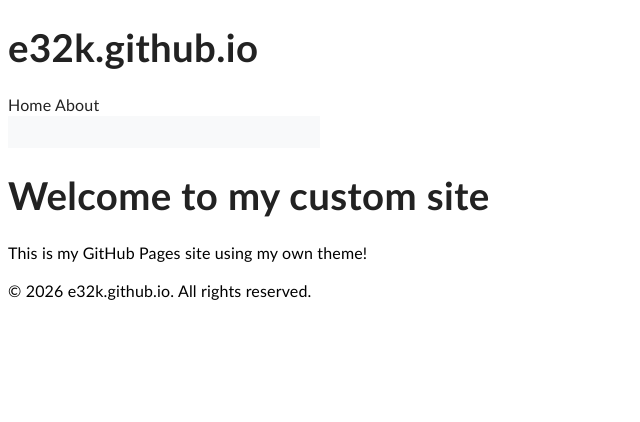
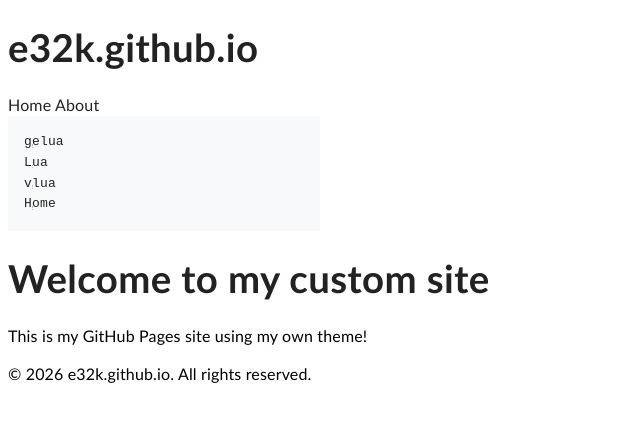
Before and after one commit to E32k/e32k.github.io, a Jekyll site: the page built from index.md, in a window 1280 px wide. Shown: the top 422 px of the page, without its empty margins (0-640 px from the left). Built offline with Jekyll 4.4.1, drawn with Linux system fonts in a browser that asks for light colours.

Commit message:
Refactor sidebar to sort pages by path instead of url

```diff
--- a/_includes/sidebar.html
+++ b/_includes/sidebar.html
@@ -1,45 +1,28 @@
 <aside id="sidebar">
   <ul class="tree">
 
-    {% assign pages = site.pages | sort: "url" %}
+    {% assign pages = site.pages | sort: "path" %}
 
     {% for page in pages %}
-      {% if page.title %}
+      {% if page.title and page.path contains "index.md" %}
 
-        {% assign parts = page.url | split: "/" %}
-        {% assign last = parts | last %}
-
-        {%- comment -%}
-        A folder:
-        - URL ends with /
-        - last part is empty string
-        {%- endcomment -%}
-        {% if last == "" %}
+        {% assign folder_url = page.url %}
 
         <li class="node folder">
           <details>
             <summary>
-                <a href="{{ page.url }}">{{ page.title }}</a>
+              <a href="{{ folder_url }}">{{ page.title }}</a>
             </summary>
 
             <ul>
               {% for subpage in pages %}
-                  {% if subpage.title and subpage.url != page.url %}
-
-                    {% if subpage.url contains page.url %}
-                      {% assign subparts = subpage.url | split: "/" %}
-                      {% assign sublast = subparts | last %}
-
-                      {%- comment -%}
-                      A file:
-                      - last segment contains ".html"
-                      {%- endcomment -%}
-                      {% if sublast contains ".html" %}
+                {% if subpage.title and subpage.url != folder_url %}
+                  {% if subpage.url contains folder_url %}
+                    {% unless subpage.path contains "index.md" %}
                       <li class="node file">
                         <a href="{{ subpage.url }}">{{ subpage.title }}</a>
                       </li>
-                      {% endif %}
-
+                    {% endunless %}
                   {% endif %}
                 {% endif %}
               {% endfor %}
@@ -49,7 +32,6 @@
         </li>
 
       {% endif %}
-      {% endif %}
     {% endfor %}
 
   </ul>
```
Lines whose indentation alone changed are shown as unchanged.
